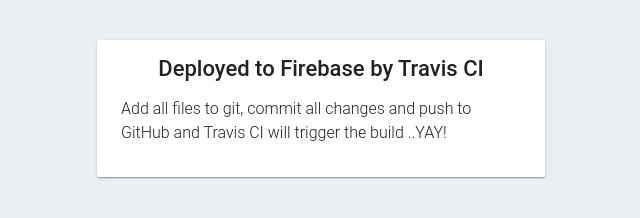
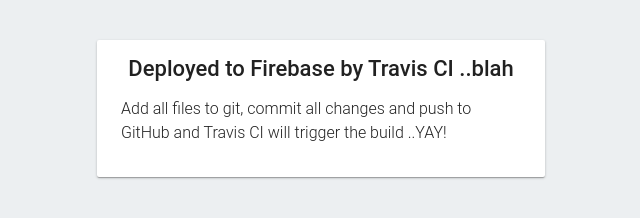
Before and after one commit to boyds/dp2-app, a plain HTML site: page public/index.html in a window 1280 px wide. Shown: the whole page, without its empty margins (319-959 px from the left). Drawn offline with Linux system fonts and the light colour scheme.

Commit message:
Testing the build URL

```diff
--- a/public/index.html
+++ b/public/index.html
@@ -59,7 +59,7 @@
   </head>
   <body>
     <div id="message">
-      <h1>Deployed to Firebase by Travis CI</h1>
+      <h1>Deployed to Firebase by Travis CI ..blah</h1>
       <p>Add all files to git, commit all changes and push to GitHub and Travis CI will trigger the build ..YAY!</p>
     </div>
   </body>
```
